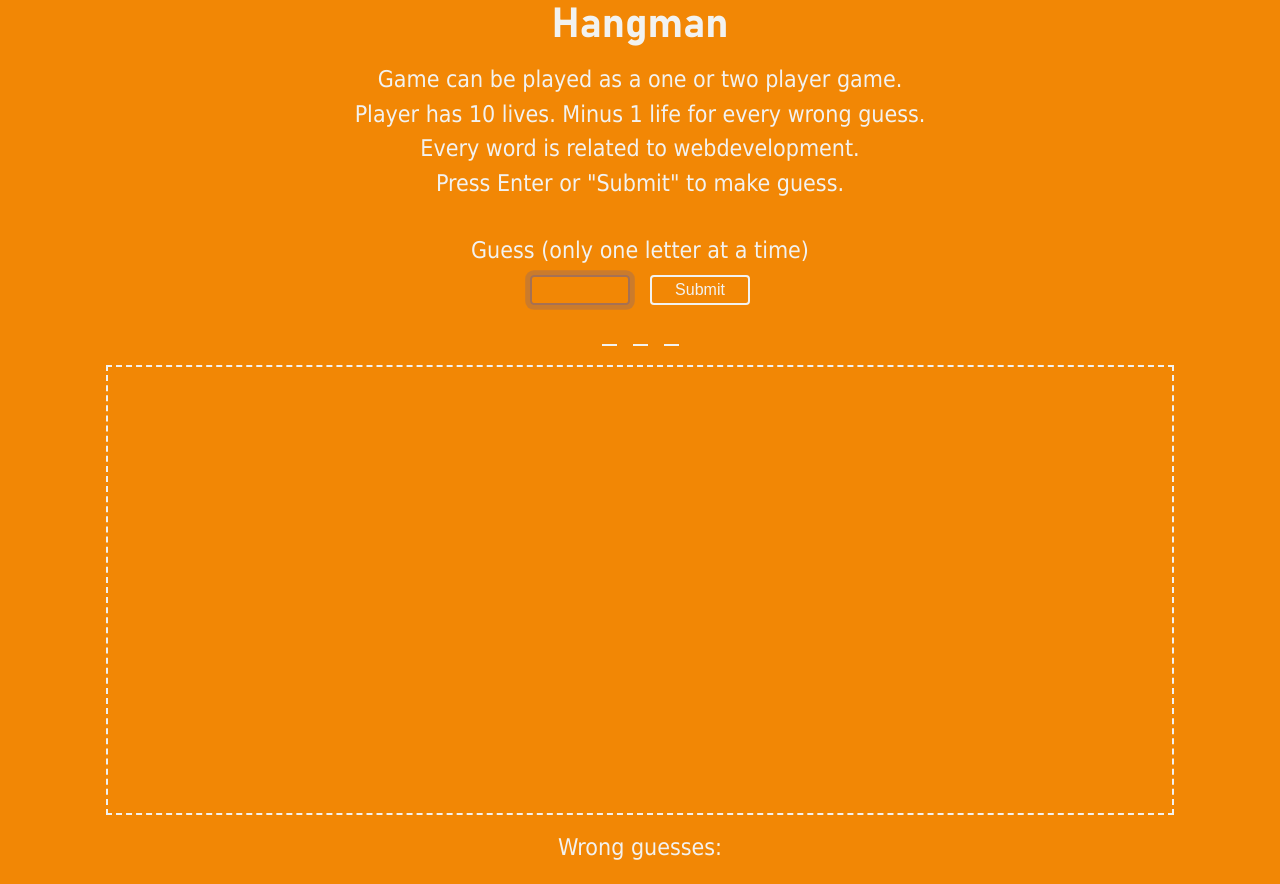
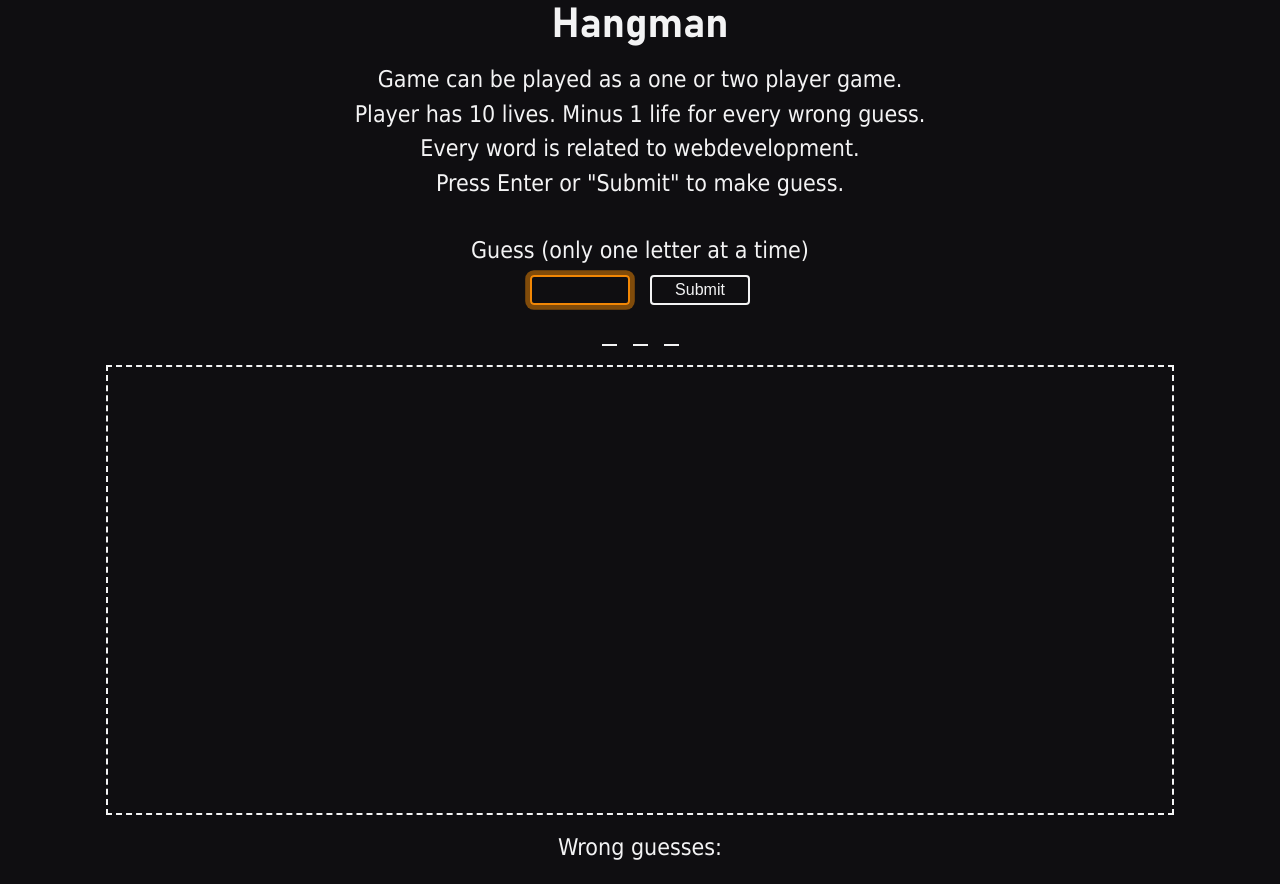
Before and after one commit to JoPed/hangman_game, a React (Vite) app: page / in a window 1280 px wide. Built offline with nearby package versions, Linux system fonts and the light colour scheme.

Commit message:
Implemented canvas drawing of stickfigure when life is deducted. Change a couple of states to refs. Cleaned up App.jsx to make more readable. JS, JSX and SCSS still needs a bit of clearup

```diff
--- a/src/App.jsx
+++ b/src/App.jsx
@@ -2,13 +2,18 @@ import 'bootstrap/dist/css/bootstrap-grid.min.css';
 import './assets/scss/App.scss'
 
 import Container from 'react-bootstrap/Container';
-import Row from 'react-bootstrap/Row';
-import Col from 'react-bootstrap/Col';
-import FormGroup from 'react-bootstrap/FormGroup';
-import FormText from 'react-bootstrap/FormText';
 
 import { useEffect, useState, useRef } from 'react';
+
 import { wordsToGuess } from './assets/WordsToGuess';
+import { drawArray, clearCanvas } from './assets/DrawFunctions';
+
+import Canvas from './assets/components/Canvas';
+import Description from './assets/components/Description';
+import UserInput from './assets/components/UserInput';
+import Word from './assets/components/Word';
+import WrongGuesses from './assets/components/WrongGuesses';
+
 
 function useArrayRef() {
   const refs = []
@@ -29,21 +34,24 @@ function App() {
 
   const [prevGuess, setPrevGuess] = useState([]);
 
-  const [guessesLeft, setGuessesLeft] = useState(10);
+  const guessesLeft = useRef(10);
+
 
   const [correctLetterRef, setCorrectLetterRef] = useArrayRef();
 
+  const canvasRef = useRef();
 
   const guessInputRef = useRef();
 
   const inputErrorRef = useRef();
 
+  const clearCanvasRef = useRef(false);
+
   let guess = "";
 
+
+
   const winCheck = () => {
-    console.log("score", countCorrectGuess);
-    console.log("word length", word.length);
-    console.log("space in word", spacesInWord)
 
     //*account for multiple words, seperated with space.
     if (countCorrectGuess === word.length - spacesInWord) {
@@ -53,7 +61,9 @@ function App() {
 
   }
 
-  const resetGame = () => {
+  const resetGame = (event) => {
+
+    event.preventDefault();
 
     correctLetterRef.forEach(ref => ref.innerHTML = "");
 
@@ -67,11 +77,19 @@ function App() {
 
     setPrevGuess([]);
 
+    guessesLeft.current = 10;
+
     guessInputRef.current.focus();
 
     guessInputRef.current.disabled = false;
+
+    // clearCanvasRef.current = true;
+
+    clearCanvas();
+
+
+
   }
-
 
   const handleGuess = () => {
 
@@ -79,14 +97,11 @@ function App() {
     guess = guessInputRef.current.value;
 
     if (guess.length !== 1) {
-      console.log("only one letter at a time")
       inputErrorRef.current.textContent = "Only one letter at a time";
     }
     else {
       inputErrorRef.current.textContent = "";
     }
-
-    console.log("prevGuess", prevGuess);
 
     for (let i = 0; i < word.length; i++) {
 
@@ -112,11 +127,12 @@ function App() {
 
       //Setting the usestate array. It is not possible to use .push when working with useStates
       setWrongGuesses(current => [...current, guess]);
+
       guessInputRef.current.value = "";
 
-      setGuessesLeft(currentValue => {return currentValue - 1});
+      guessesLeft.current -= 1;
 
-
+      draw();
     }
   }
 
@@ -128,27 +144,29 @@ function App() {
     }
   }
 
+  const draw = () => {
+    drawArray[guessesLeft.current](canvasRef.current.getContext('2d'));
+
+  }
+
 
   useEffect(() => {
 
     winCheck();
 
-    console.log("guessesLeft",guessesLeft);
-
-    if(guessesLeft <= 0){
+    if (guessesLeft.current <= 0) {
       setIsGameOver(true);
 
       guessInputRef.current.disabled = true;
     }
 
-  }, [countCorrectGuess, guessesLeft])
+  }, [countCorrectGuess, guessesLeft.current])
 
 
   useEffect(() => {
 
     guessInputRef.current.focus();
 
-    console.log("mounted");
     setSpacesInWord(word.split(' ').length - 1);
 
 
@@ -159,90 +177,33 @@ function App() {
   return (
     <Container fluid="lg" className="mainContainer">
 
-      <Row>
-        <Col><h1>Hangman</h1></Col>
-      </Row>
-
-      {/* Game description */}
-      <Row>
-        <Col>
-          <p id="game_description">Game can be played as a one or two player game. <br /> Player has 10 lives. Minus 1 life for every wrong guess. <br /> Every word is related to webdevelopment.<br /> Press Enter or "Submit" to make guess.
-          </p>
-        </Col>
-      </Row>
+      <Description />
 
       {/* Game container  */}
       <Container fluid="md" className="gameContainer">
 
-        <form>
-          <FormGroup>
-            <Row className="mb-3">
-              <Col>
-                <label id="labelGuess">Guess (only one letter at a time)</label>
-                <Row>
-                  <Col className="d-flex flex-row justify-content-center">
-                    <input type="text" id="inputGuess" ref={guessInputRef} onKeyDown={handleUserInput} />
-
-                    {
-                      isGameOver ? <button id="playAgain" onClick={resetGame}>Play Again</button>
-                        : <button onClick={handleUserInput} id="btnSubmit">Submit</button>
-
-                    }
-
-
-
-                  </Col>
-
-                </Row>
-
-                {/* text content get updated in handleGuess */}
-                <FormText ref={inputErrorRef} id="errorText">
-
-                </FormText>
-
-              </Col>
-            </Row>
-          </FormGroup>
-
-        </form>
+        <UserInput
+          isGameOver={isGameOver}
+          handleUserInput={handleUserInput}
+          guessInputRef={guessInputRef}
+          inputErrorRef={inputErrorRef}
+          resetGame={resetGame}
+        />
 
         {/* Guesses */}
         {/* making the guess lines / wordholder plus the letters on top of the lines */}
-        <Row >
-          <Col>
+        <Word
+          word={word}
+          setCorrectLetterRef={setCorrectLetterRef}
+        />
 
-            <div>
-              {word ? (word.split("").map((character, index) => (
-
-                <span className={character === " " ? "guessLines hideLine" : "guessLines"} key={`line${index}`}>
-                  <span className="correctLetter" data-index={index} ref={setCorrectLetterRef}></span>
-                </span>
-
-              ))) : ""}
-            </div>
-
-          </Col>
-        </Row>
-
-
-        <Row>
-          <Col>
-            <canvas id="game" />
-          </Col>
-        </Row>
+        <Canvas
+          canvasRef={canvasRef}
+          clearCanvasRef={clearCanvasRef}
+        />
 
         {/* Wrong guesses */}
-        <Row>
-          <Col>
-            <label id="wrongGuessesLabel">Wrong guesses: </label>
-            <p id="wrongGuesses">
-
-              {wrongGuesses.map(char => char + " ")}
-
-            </p>
-          </Col>
-        </Row>
-
+        <WrongGuesses wrongGuesses={wrongGuesses} />
 
       </Container>
 
--- /dev/null
+++ b/src/assets/DrawFunctions.js
@@ -0,0 +1,83 @@
+const draw = (startX, startY, endX, endY) => {
+
+    const canvas = document.querySelector("#game");
+    const ctx = canvas.getContext('2d');
+
+    ctx.beginPath();
+    ctx.lineWidth = 3;
+    ctx.strokeStyle = "#F2F2F0";
+
+    ctx.moveTo(startX, startY);
+    ctx.lineTo(endX, endY);
+    ctx.stroke();
+
+}
+
+const clearCanvas = () => {
+
+    const canvas = document.querySelector("#game");
+    const ctx = canvas.getContext('2d');
+
+    ctx.clearRect(0,0, canvas.width, canvas.height);
+
+}
+
+const bottomGallow = (ctx) => {
+    draw((ctx.canvas.width / 2) - 250, ctx.canvas.height - 50, (ctx.canvas.width / 2) + 250, ctx.canvas.height - 50);
+}
+
+const upwardsGallow = (ctx) => {
+    draw((ctx.canvas.width / 2) - 230, ctx.canvas.height - 50, (ctx.canvas.width / 2) - 230, 50);
+}
+
+const topGallow = (ctx) => {
+    draw((ctx.canvas.width / 2) - 232, 50, (ctx.canvas.width / 2) + 100, 50);
+}
+
+const rope = ctx => {
+
+    draw((ctx.canvas.width / 2) + 50, 50, (ctx.canvas.width / 2) + 50, 75 )
+
+}
+
+const head = (ctx) => {
+    ctx.beginPath();
+    let xPos = (ctx.canvas.width / 2) + 50,
+    yPos = 90, radius = 15;
+    ctx.arc(xPos, yPos, radius, 0, Math.PI * 2);
+    ctx.stroke();
+}
+
+const torso = ctx => {
+
+    draw((ctx.canvas.width / 2) + 50, 105, (ctx.canvas.width / 2) + 50, 170);
+
+}
+
+const rightArm = ctx => {
+
+    draw((ctx.canvas.width / 2) + 50, 120, (ctx.canvas.width / 2) + 90, 130)
+
+}
+
+const leftArm = ctx => {
+    draw((ctx.canvas.width / 2) + 50, 120, (ctx.canvas.width / 2) +10, 130)
+
+}
+
+const rightLeg = ctx => {
+
+    draw((ctx.canvas.width / 2) + 50, 170, (ctx.canvas.width / 2) + 100, 190)
+
+}
+
+const leftLeg = ctx => {
+
+    draw((ctx.canvas.width / 2) + 50, 170, (ctx.canvas.width / 2), 190)
+
+}
+
+
+const drawArray = [leftLeg, rightLeg, leftArm, rightArm,torso,head,rope,topGallow, upwardsGallow, bottomGallow];
+
+export {drawArray, clearCanvas,leftLeg, rightLeg, leftArm, rightArm,torso,head,rope, bottomGallow, upwardsGallow, topGallow};
--- /dev/null
+++ b/src/assets/components/Canvas.jsx
@@ -0,0 +1,34 @@
+import React, { useEffect } from "react";
+import Row from 'react-bootstrap/Row';
+import Col from 'react-bootstrap/Col';
+
+const Canvas = ({canvasRef, clearCanvasRef }) => {
+
+    useEffect(() => {
+
+        const canvas = canvasRef.current;
+        const context = canvas.getContext('2d');
+
+        canvas.width = canvas.offsetWidth;
+        canvas.height = canvas.offsetHeight;
+
+        // if(clearCanvasRef.current){
+        //     context.clearRect(0,0, canvas.width, canvas.height);
+        //     clearCanvasRef.current = false;
+        // }
+
+    }, [clearCanvasRef]);
+
+
+
+    return (
+        <Row>
+            <Col>
+                <canvas ref={canvasRef} id="game" />
+            </Col>
+        </Row>
+    )
+
+
+}
+export default Canvas;
--- /dev/null
+++ b/src/assets/components/Description.jsx
@@ -0,0 +1,24 @@
+import Row from 'react-bootstrap/Row';
+import Col from 'react-bootstrap/Col';
+
+const Description = () => {
+
+    return (
+        <>
+            <Row>
+                <Col><h1>Hangman</h1></Col>
+            </Row>
+
+            {/* Game description */}
+            <Row>
+                <Col>
+                    <p id="game_description">Game can be played as a one or two player game. <br /> Player has 10 lives. Minus 1 life for every wrong guess. <br /> Every word is related to webdevelopment.<br /> Press Enter or "Submit" to make guess.
+                    </p>
+                </Col>
+            </Row>
+        </>
+
+    );
+
+}
+export default Description;
--- /dev/null
+++ b/src/assets/components/UserInput.jsx
@@ -0,0 +1,41 @@
+import Row from 'react-bootstrap/Row';
+import Col from 'react-bootstrap/Col';
+import FormGroup from 'react-bootstrap/FormGroup';
+import FormText from 'react-bootstrap/FormText';
+
+const UserInput = ({ isGameOver, handleUserInput, guessInputRef, inputErrorRef, resetGame }) => {
+
+    return (
+        <form>
+            <FormGroup>
+                <Row className="mb-3">
+                    <Col>
+                        <label id="labelGuess">Guess (only one letter at a time)</label>
+                        <Row>
+                            <Col className="d-flex flex-row justify-content-center">
+                                <input type="text" id="inputGuess" ref={guessInputRef} onKeyDown={handleUserInput} />
+
+                                {
+                                    isGameOver ? <button id="playAgain" onClick={resetGame}>Play Again</button>
+                                        : <button onClick={handleUserInput} id="btnSubmit">Submit</button>
+
+                                }
+
+                            </Col>
+
+                        </Row>
+
+                        {/* text content get updated in handleGuess */}
+                        <FormText ref={inputErrorRef} id="errorText">
+
+                        </FormText>
+
+                    </Col>
+                </Row>
+            </FormGroup>
+
+        </form>
+    );
+
+}
+export default UserInput;
--- /dev/null
+++ b/src/assets/components/Word.jsx
@@ -0,0 +1,24 @@
+import Row from 'react-bootstrap/Row';
+import Col from 'react-bootstrap/Col';
+
+const Word = ({ word, setCorrectLetterRef }) => {
+
+  return (
+    <Row>
+
+      <Col>
+        {word ? (word.split("").map((character, index) => (
+
+          <span className={character === " " ? "guessLines hideLine" : "guessLines"} key={`line${index}`}>
+            <span className="correctLetter" data-index={index} ref={setCorrectLetterRef}></span>
+          </span>
+
+        ))) : ""}
+
+      </Col>
+
+    </Row>
+  )
+
+}
+export default Word;
--- /dev/null
+++ b/src/assets/components/WrongGuesses.jsx
@@ -0,0 +1,20 @@
+import Row from 'react-bootstrap/Row';
+import Col from 'react-bootstrap/Col';
+
+const WrongGuesses = ({ wrongGuesses }) => {
+    return (
+        <Row>
+            <Col>
+                <label id="wrongGuessesLabel">Wrong guesses: </label>
+                <p id="wrongGuesses">
+
+                    {wrongGuesses.map(char => char + " ")}
+
+                </p>
+            </Col>
+
+        </Row>
+    );
+
+}
+export default WrongGuesses;
--- a/src/assets/scss/App.scss
+++ b/src/assets/scss/App.scss
@@ -9,7 +9,7 @@ html {
     box-sizing: border-box;
     font-family: Tahoma, Geneva, Verdana, sans-serif;
 
-    background-color: #F28705;
+    background-color: $col_main--Background;
 }
 
 *,
```
Also changed, not shown: src/assets/scss/_variables.scss (+8 -6 lines).
